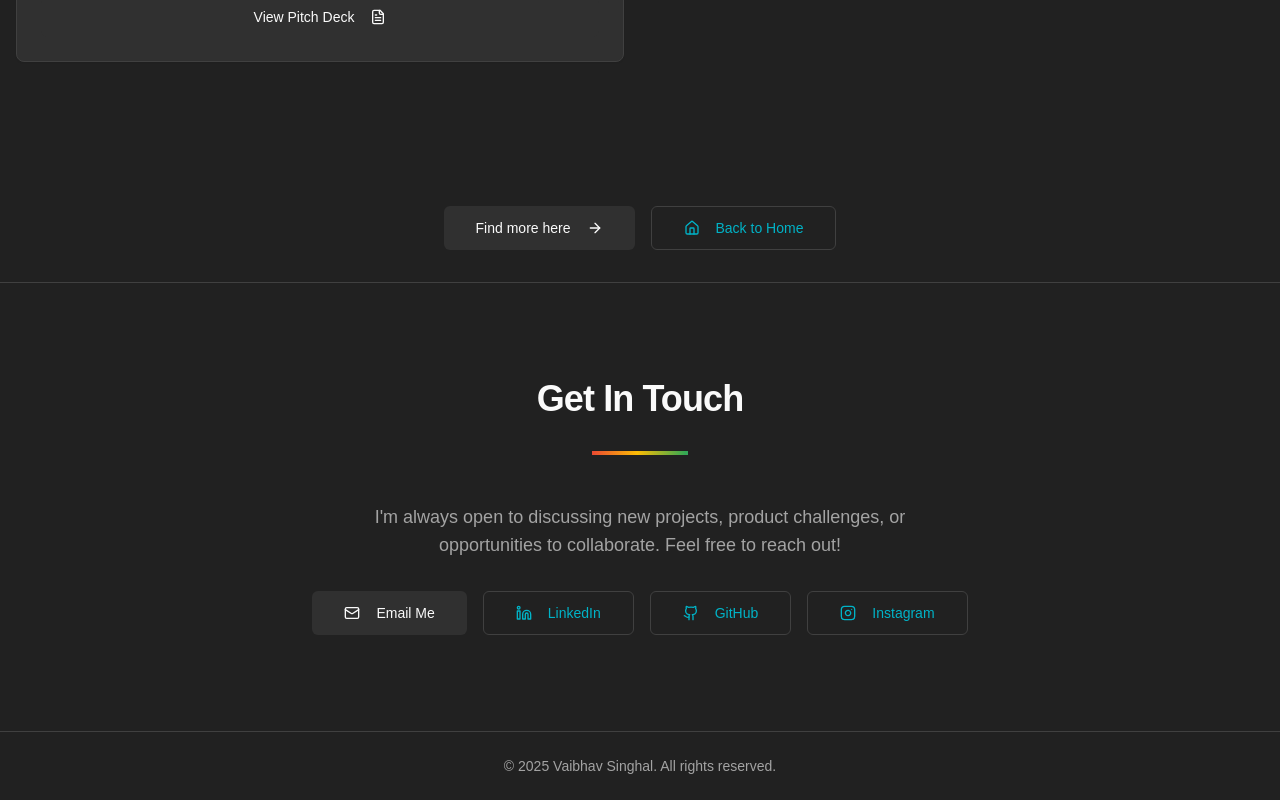
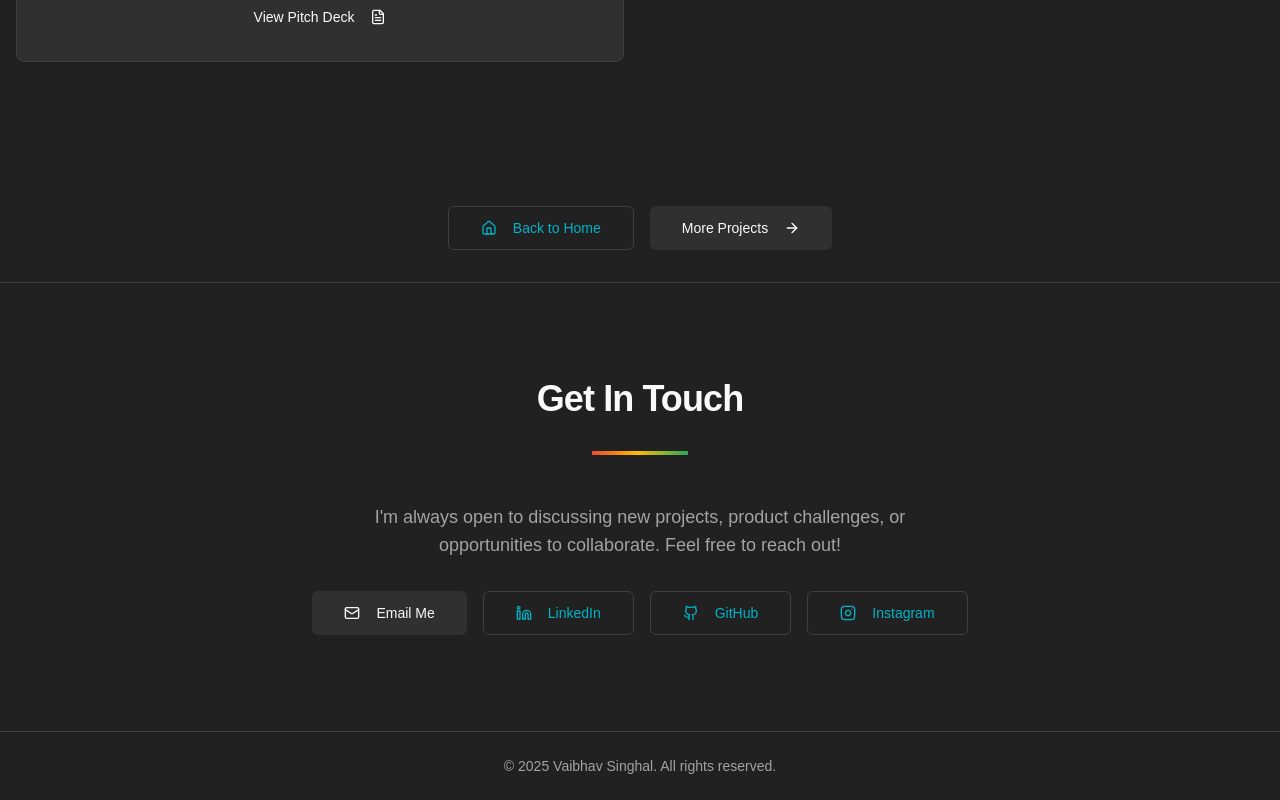
Before and after one commit to WebBhav/portfolio-pm, a Next.js app: page /projects in a window 1280 px wide. Shown: the part 3192-3992 px from the top of the page. Built offline with nearby package versions, Linux system fonts and the light colour scheme.

Commit message:
interchange the place of both buttons Rename the Find more here button

```diff
--- a/src/app/projects/page.tsx
+++ b/src/app/projects/page.tsx
@@ -28,14 +28,14 @@ export default function ProjectsPage() {
 
       <AnimatedSection>
         <div className="mt-12 text-center flex flex-wrap justify-center gap-4">
-            <Button asChild size="lg">
-                <Link href="https://drive.google.com/drive/u/1/folders/1Hcd-58gybWHKgO3owtQSEhi86cUta7u6" target="_blank" rel="noopener noreferrer">
-                    Find more here <ArrowRight className="ml-2 h-5 w-5" />
-                </Link>
-            </Button>
             <Button asChild size="lg" variant="outline">
                 <Link href="/">
                     <Home className="mr-2 h-5 w-5" /> Back to Home
+                </Link>
+            </Button>
+            <Button asChild size="lg">
+                <Link href="https://drive.google.com/drive/u/1/folders/1Hcd-58gybWHKgO3owtQSEhi86cUta7u6" target="_blank" rel="noopener noreferrer">
+                    More Projects <ArrowRight className="ml-2 h-5 w-5" />
                 </Link>
             </Button>
         </div>
```
